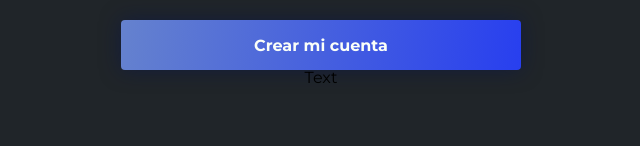
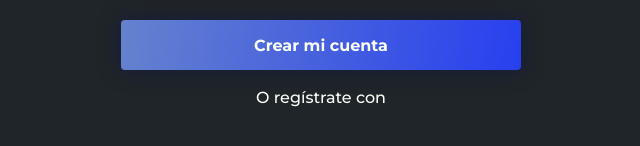
Before and after one commit to ValentinoTorresDev/el-super-increible-chat-de-valetno, a Next.js app: page /registro in a window 1280 px wide. Shown: the part 256-402 px from the top of the page, without its empty margins (319-959 px from the left). Built offline with nearby package versions, Linux system fonts and the light colour scheme.

Commit message:
Creado el componente de texto

```diff
--- a/components/atoms/Text/index.js
+++ b/components/atoms/Text/index.js
@@ -1,8 +1,10 @@
-const Text = () => {
+import { StyledText } from './styles'
+
+const Text = (props) => {
   return (
-    <div>
-      Text
-    </div>
+    <StyledText {...props}>
+      {props.children}
+    </StyledText>
   )
 }
 
--- a/components/atoms/Text/styles.js
+++ b/components/atoms/Text/styles.js
@@ -0,0 +1,26 @@
+import styled from 'styled-components'
+import { Breakpoints } from '../../../styles'
+import { useMediaquery } from '../../../hooks'
+
+export const StyledText = styled.p`
+  color: ${({ theme, color = 'text' }) => theme[color]};
+  font-size: ${({ size = '16px' }) => useMediaquery(size, 'mobile')};
+  font-weight: ${({ weight = '500' }) => weight};
+  line-height: ${({ lh = '1' }) => useMediaquery(lh, 'mobile')};
+  margin: ${({ m = '0px' }) => useMediaquery(m, 'mobile')};
+  padding: ${({ p = '0px' }) => useMediaquery(p, 'mobile')};
+  text-align: ${({ align = 'left' }) => align};
+
+  @media (${Breakpoints.tablet}) {
+    font-size: ${({ size = '16px' }) => useMediaquery(size, 'tablet')};
+    line-height: ${({ lh = '1' }) => useMediaquery(lh, 'tablet')};
+    margin: ${({ m = '0px' }) => useMediaquery(m, 'tablet')};
+    padding: ${({ p = '0px' }) => useMediaquery(p, 'tablet')};
+  }
+  @media (${Breakpoints.desktop}) {
+    font-size: ${({ size = '18px' }) => useMediaquery(size, 'desktop')};
+    line-height: ${({ lh = '1' }) => useMediaquery(lh, 'desktop')};
+    margin: ${({ m = '0px' }) => useMediaquery(m, 'desktop')};
+    padding: ${({ p = '0px' }) => useMediaquery(p, 'desktop')};
+  }
+`
--- a/components/templates/Register/index.js
+++ b/components/templates/Register/index.js
@@ -28,7 +28,9 @@ const Register = () => {
       <Button fullwidth>
         Crear mi cuenta
       </Button>
-      <Text />
+      <Text m={{ mobile: '20px 0', tablet: '20px 0', desktop: '20px 0' }}>
+        O regístrate con
+      </Text>
     </ContainerRegister>
   )
 }
```
